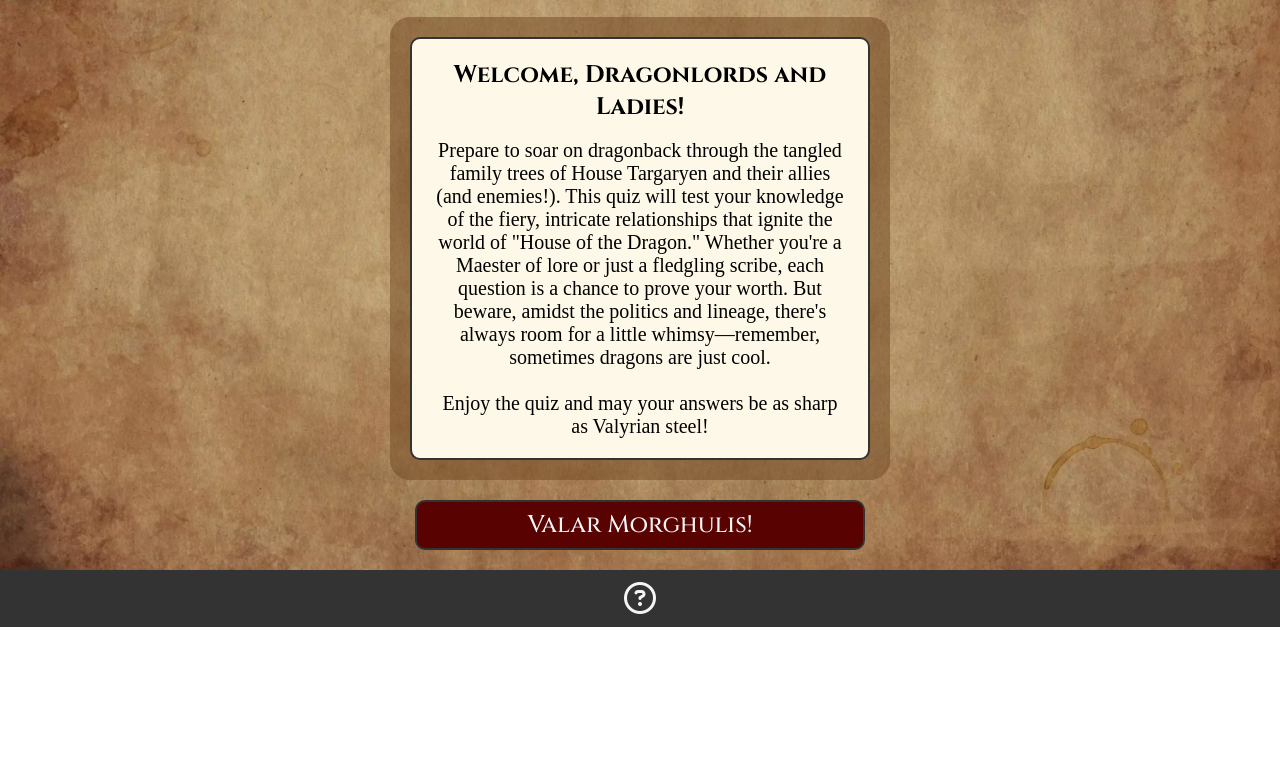
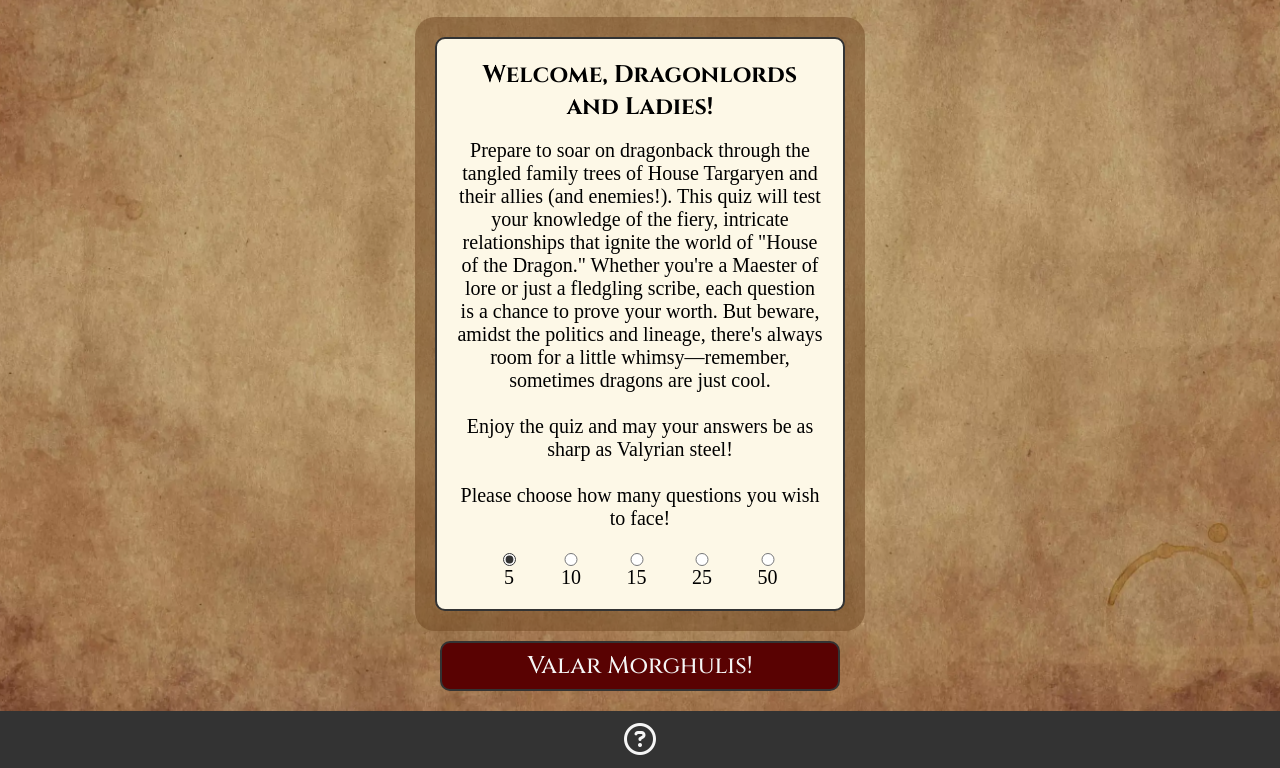
Before and after one commit to apeskinian/p2_dac, a plain HTML site: page index.html in a window 1280 px wide. Shown: the part 223-991 px from the top of the page. Before the commit the page ends 850 px from the top, so only its background shows below. Drawn offline with Linux system fonts and the light colour scheme; a web font is replaced by a local one.

Commit message:
Add number of questions option to index and store answer in localstorage. This then gets retrieved from game.index to generate the desired amount of questions.

```diff
--- a/assets/css/style.css
+++ b/assets/css/style.css
@@ -77,6 +77,13 @@
     align-items: center;
 }
 
+#intro-container {
+    display: flex;
+    flex-direction: column;
+    align-items: center;
+    gap: 10px;
+}
+
 #intro-box {
     width: 90%;
     max-width: 500px;
@@ -95,6 +102,20 @@
 
 #intro-text h2 {
     margin-bottom: 1rem;
+}
+
+#quiz-length-container {
+    display: flex;
+    justify-content: space-evenly;
+}
+
+.quiz-length-choice {
+    display: flex;
+    flex-direction: column;
+}
+
+.quiz-length-input {
+    accent-color: #333;
 }
 
 /* GAME PAGE */
--- /dev/null
+++ b/assets/js/length.js
@@ -0,0 +1,9 @@
+function startQuiz() {
+    let lengthOptions = document.getElementsByName('quiz-length');
+    for (let option of lengthOptions) {
+        if (option.checked) {
+            localStorage.setItem('questions', option.id)
+        }
+    }
+    window.location.href="game.html";
+}
--- a/assets/js/script.js
+++ b/assets/js/script.js
@@ -16,7 +16,8 @@
 }
 
 // determine questions for the round
-let questionSet = generateQuestions(5);
+// let amountOfQuestions = localStorage.getItem('questions');
+let questionSet = generateQuestions(localStorage.getItem('questions'));
 
 for (question of questionSet) {
     console.log(questionPool[question].question);
--- a/index.html
+++ b/index.html
@@ -22,6 +22,7 @@
         <h1 id="main-logo">Dragons are Cool</h1>
     </header>
     <main>
+        <form action="javascript:startQuiz()" id="intro-container">
         <section id="intro-box">
             <div id="intro-text">
                 <h2>Welcome, Dragonlords and Ladies!</h2>
@@ -35,9 +36,36 @@
                 <p>
                     Enjoy the quiz and may your answers be as sharp as Valyrian steel!
                 </p>
+                <br>
+                <p>Please choose how many questions you wish to face!</p>
+                <br>
+                <div id="quiz-length-container">
+                    <div class="quiz-length-choice">
+                        <input type="radio" name="quiz-length" id="5" class="quiz-length-input" checked required>
+                        <label for="5">5</label>
+                    </div>
+                    <div class="quiz-length-choice">
+                        <input type="radio" name="quiz-length" id="10" class="quiz-length-input" required>
+                        <label for="10">10</label>
+                    </div>
+                    <div class="quiz-length-choice">
+                        <input type="radio" name="quiz-length" id="15" class="quiz-length-input" required>
+                        <label for="15">15</label>
+                    </div>
+                    <div class="quiz-length-choice">
+                        <input type="radio" name="quiz-length" id="25" class="quiz-length-input" required>
+                        <label for="25">25</label>
+                    </div>
+                    <div class="quiz-length-choice">
+                        <input type="radio" name="quiz-length" id="50" class="quiz-length-input" required>
+                        <label for="50">50</label>
+                    </div>
+                </div>
             </div>
         </section>
-        <a href="game.html" id="start-quiz-button" class="main-buttons button-align">Valar Morghulis!</a>
+            <input type="submit" id="start-quiz-button" class="main-buttons button-align" value="Valar Morghulis!">
+            <!-- <a href="game.html" id="start-quiz-button" class="main-buttons button-align">Valar Morghulis!</a> -->
+        </form>
     </main>
     <footer id="help-bar">
         <input type="checkbox" name="help-toggle" id="help-toggle">
@@ -51,7 +79,7 @@
     </footer>
     <!-- loading javascript -->
     <script src="https://kit.fontawesome.com/d2d31a9014.js" crossorigin="anonymous"></script>
-    <script src="assets/js/script.js"></script>
+    <script src="assets/js/length.js"></script>
 </body>
 
 </html>
```
